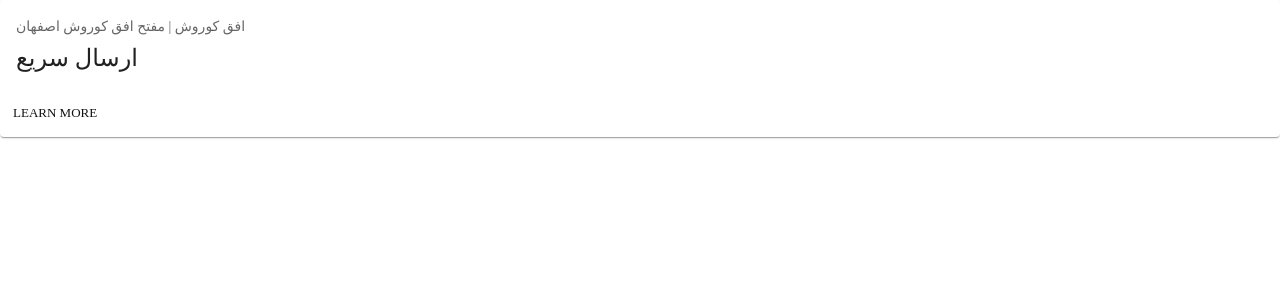
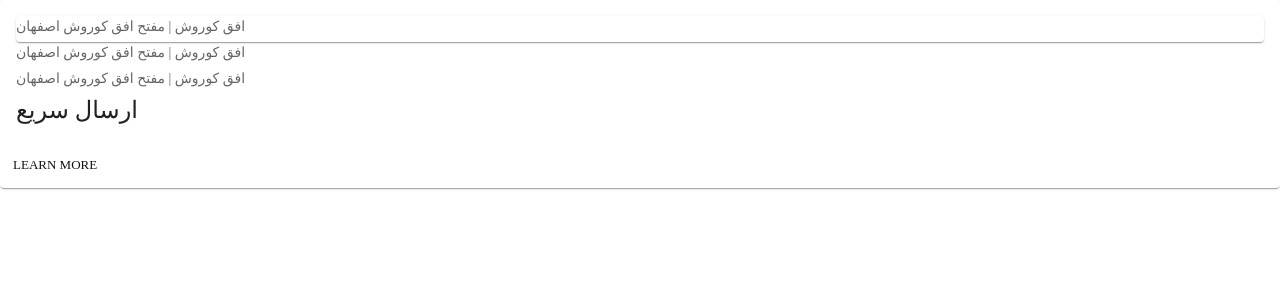
Before and after one commit to mahsaamini23/okala, a Next.js app: page / in a window 1280 px wide. Shown: the top 300 px of the page. Built offline with nearby package versions, Linux system fonts and the light colour scheme.

Commit message:
add grid to card

```diff
--- a/component/main/StoreCard/StoreCard.tsx
+++ b/component/main/StoreCard/StoreCard.tsx
@@ -5,6 +5,9 @@ import CardActions from "@mui/material/CardActions";
 import CardContent from "@mui/material/CardContent";
 import Button from "@mui/material/Button";
 import Typography from "@mui/material/Typography";
+import { styled } from "@mui/material/styles";
+import Paper from "@mui/material/Paper";
+import Grid from "@mui/material/Grid";
 
 const bull = (
 <Box
@@ -19,12 +22,28 @@ export default function BasicCard() {
 return (
 <Card sx={{ minWidth: 275 }}>
     <CardContent>
+    <Grid item xs={2}>
+        <Card>
+        <Typography
+            sx={{ fontSize: 14 }}
+            color="text.secondary"
+            gutterBottom
+        >
+            افق کوروش | مفتح افق کوروش اصفهان
+        </Typography>
+        </Card>
+    </Grid>
+    <Grid item xs={2}>
+        <Typography sx={{ fontSize: 14 }} color="text.secondary" gutterBottom>
+        افق کوروش | مفتح افق کوروش اصفهان
+        </Typography>
         <Typography sx={{ fontSize: 14 }} color="text.secondary" gutterBottom>
         افق کوروش | مفتح افق کوروش اصفهان
         </Typography>
         <Typography variant="h5" component="div">
         ارسال سریع
         </Typography>
+    </Grid>
     </CardContent>
     <CardActions>
     <Button size="small">Learn More</Button>
```
Lines whose indentation alone changed are shown as unchanged.
